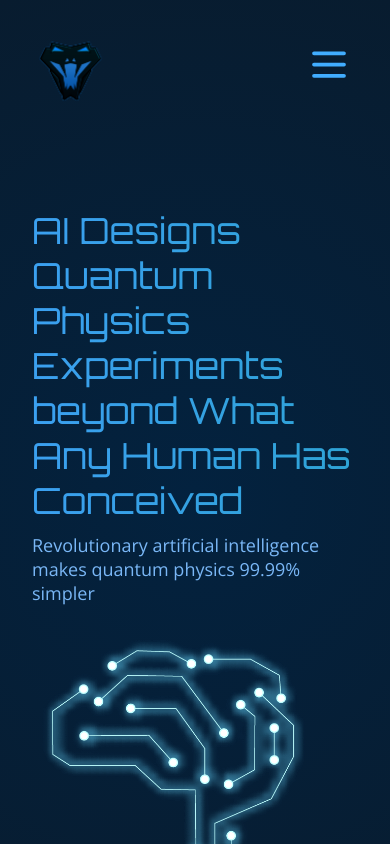
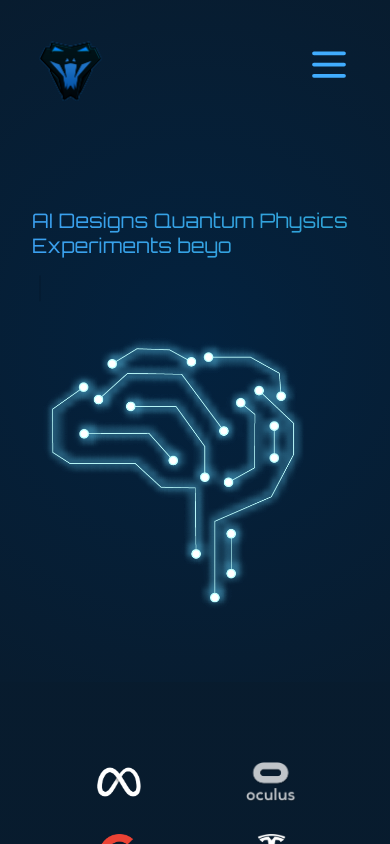
Before and after one commit to deezicypher/grand-ai, a React (Create React App) app: page / in a window 390 px wide. Shown: the top 844 px of the page. Built offline with nearby package versions, Linux system fonts and the light colour scheme; a web font is replaced by a local one.

Commit message:
update for header and navbar

```diff
--- a/package.json
+++ b/package.json
@@ -11,6 +11,7 @@
     "react-icons": "^4.7.1",
     "react-scripts": "5.0.1",
     "sass": "^1.56.1",
+    "typewriter-effect": "^2.19.0",
     "web-vitals": "^2.1.4"
   },
   "scripts": {
--- a/src/components/navbar/navbar.scss
+++ b/src/components/navbar/navbar.scss
@@ -126,7 +126,7 @@
 
         .menubar{
             .container{
-                top:25%;
+                top:15%;
             right: 5%;
                 .action{
                     display: none;
@@ -150,7 +150,7 @@
         .menubar{
 
             .container{
-                top:20%;
+                top:15%;
                 .action{
                     display: flex;
                     flex-direction: column;
--- a/src/sections/header/Header.js
+++ b/src/sections/header/Header.js
@@ -1,14 +1,23 @@
 import React from 'react'
 import './header.scss'
 import image from '../../assets/img/mind.png'
+import Typewriter from 'typewriter-effect';
 
 const Header = () => {
   return (
     <div className='deezi_header section_padding' id="home">
      <div className='content'>
       <div className='container'>
-      <h1 className='gradient_text'>AI Designs Quantum Physics Experiments beyond What Any Human Has Conceived</h1>
-      <p>Revolutionary artificial intelligence makes quantum physics 99.99% simpler</p>
+
+      <Typewriter
+  onInit={(typewriter) => {
+    typewriter.typeString("<h1>AI Designs Quantum Physics Experiments beyond What Any Human Has Conceived</h1>")
+      .pauseFor(2500)
+      .typeString(" <p>Revolutionary artificial intelligence makes quantum physics 99.99% simpler</p>")
+      .start()
+  }}
+/>
+
       </div>
       <div className='image'>
           <img src={image} alt="" />
--- a/src/sections/header/header.scss
+++ b/src/sections/header/header.scss
@@ -24,10 +24,9 @@ $background:linear-gradient(90deg, rgba(59, 160, 240, 1) 0%, rgba(46, 163, 213,
          align-content: center;
         .container{
             margin-top: 60px;
-        .gradient_text{
+        h1{
             font-family: 'Orbitron';
             font-weight: 100;
-            font-size: 36px;
 
             background-color: #2196F3;
             background-image: $background;
@@ -98,3 +97,23 @@ $background:linear-gradient(90deg, rgba(59, 160, 240, 1) 0%, rgba(46, 163, 213,
         }
     }
 }
+
+@media screen and (min-width: 768px){
+    .deezi_header{
+        .content{
+            h1{
+        font-size: 36px;
+    }
+}
+}
+}
+
+@media screen and (max-width: 420px){
+    .deezi_header{
+        .content{
+            h1{
+        font-size: 20px;
+    }
+}
+}
+}
```
Also changed, not shown: 1 other file (tests, documents, lock files or other folders).
